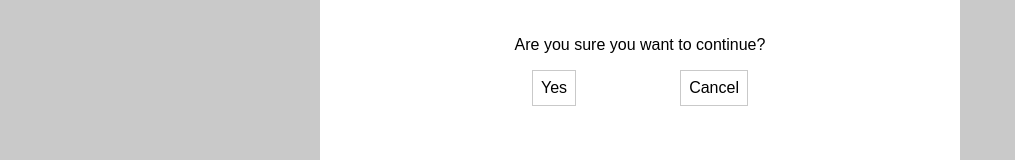
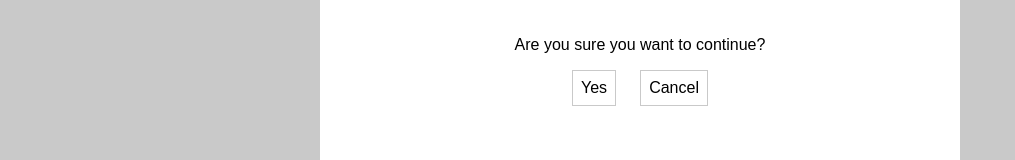
Before and after one commit to kimbrammazz/sitemate_codeChallenge, a plain HTML site: page index.html in a window 1280 px wide. Both pictures are taken after a click on the button "Click me". Shown: the part 241-401 px from the top of the page, without its empty margins (0-1015 px from the left). Drawn offline with Linux system fonts and the light colour scheme.

Commit message:
clean up css

```diff
--- a/app.js
+++ b/app.js
@@ -17,6 +17,7 @@ const modalButtons = document.querySelectorAll(".btn");
 const displayAnswer = document.querySelector(".response");
 const answer = document.querySelector(".answer");
 
+// function to remove modal and display response
 const removeModal = () => {
 	modal.classList.remove("show-modal");
 	displayAnswer.classList.add("display-response");
--- a/style.css
+++ b/style.css
@@ -45,7 +45,7 @@ html {
 }
 
 .buttons-container {
-	width: 50%;
+	width: 25%;
 	margin: 0 auto;
 	display: flex;
 	text-align: center;
```
